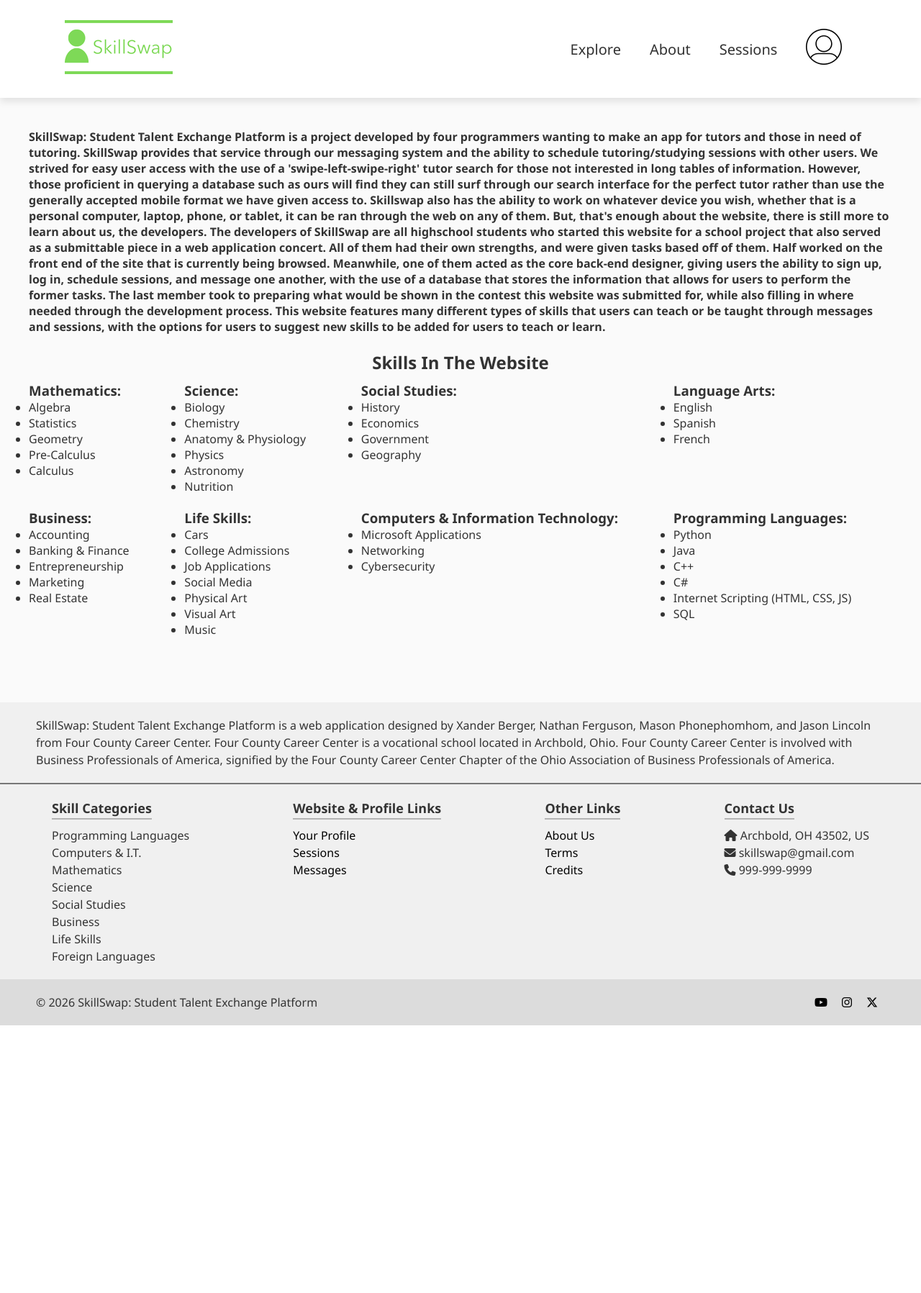
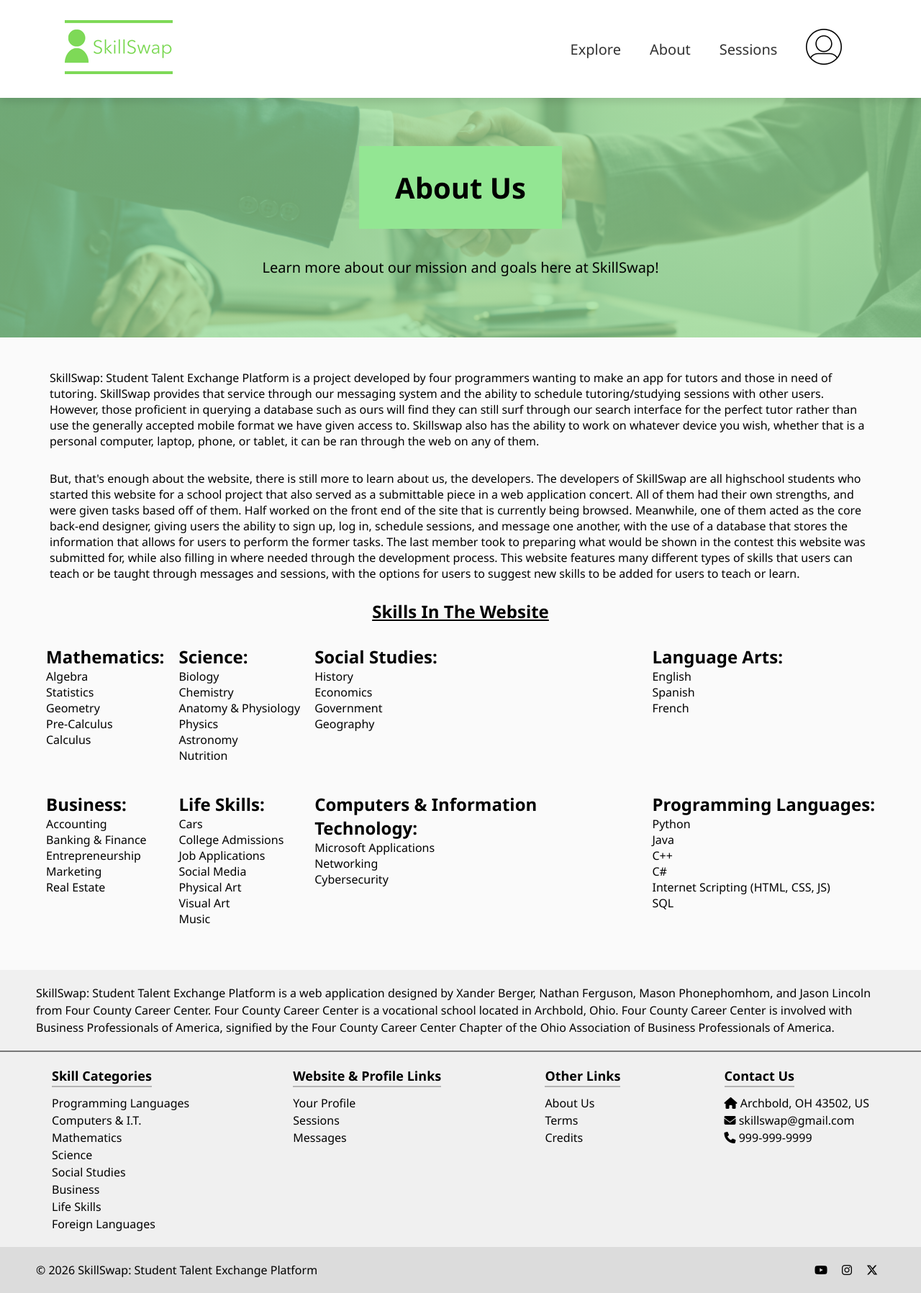
Before and after one commit to JasonLincoln/Web-app-Senior-Project-, a FastAPI app: template Virtual-Contest-Project/Group-Project-Server/templates/about_us.html in a window 1280 px wide. Shown: the whole page at 72% size. Before the commit the page ends 1425 px from the top, so only its background shows below. Run offline with FastAPI, Linux system fonts and the light colour scheme; the template is opened without the code that fills it, so the values that code supplies are empty; some libraries are stand-ins or nearby versions.

Commit message:
about us revamped

```diff
--- a/Virtual-Contest-Project/Group-Project-Server/static/css/about_us.css
+++ b/Virtual-Contest-Project/Group-Project-Server/static/css/about_us.css
@@ -1,27 +1,93 @@
-/* About Us Page */
-body {
-    font-family: Arial, sans-serif;
-    margin: 20px 0 0;
-    background-color: #f9f9f9;
-    color: #333;
+/* Start: Overall */
+/* Start: Overall */
+/* Start: Overall */
+
+ul {
+    list-style-type: none;
 }
-ul {
-    list-style-type: disc;
+
+#about-us-skills-wrapper {
+    margin: 5vh 5vw;
+    display: flex;
+    flex-direction: column;
 }
-#about-us-page {
-    padding: 40px;
-}
+
 #about-us-skills-wrapper-title {
     font-size: 24px;
-    margin-bottom: 10px;
+    margin: 20px 0;
     text-align: center;
+    text-decoration: underline;
 }
-#about-us-skills-wrapper {
+
+#about-us-intro {
+    display: flex;
+    flex-direction: column;
+    gap: 20px;
+}
+
+.about-us-section {
+    padding: 5px;
+}
+
+/* End: Overall */
+/* End: Overall */
+/* End: Overall */
+
+/* Start: Preview */
+/* Start: Preview */
+/* Start: Preview */
+
+.preview-to-website {
+    display: flex;
+    flex-direction: column;
+    justify-content: center;
+    align-items: center;
+    gap: 40px;
+    height: 350px;
+    background-image:
+        linear-gradient(rgba(150, 221, 150, 0.742), rgba(150, 221, 150, 0.742)),
+        url(../images/about_us.png);
+    background-size: cover;
+    background-position: center;
+    background-repeat: no-repeat;
+}
+
+.preview-title {
+    background-color: rgb(147, 230, 147);
+    width: fit-content;
+    max-width: 80vw;
+    padding: 30px 50px;
+    font-size: 40px;
+    text-align: center;
+    font-weight: bold;
+}
+
+.preview-description {
+    width: fit-content;
+    max-width: 60vw;
+    text-align: center;
+    font-weight: 500;
+    font-size: 20px;
+}
+
+/* End: Preview */
+/* End: Preview */
+/* End: Preview */
+
+/* Start: Grid Areas */
+/* Start: Grid Areas */
+/* Start: Grid Areas */
+.list-grid {
     display: grid;
     grid-template-areas:
-        "mathematics-list science-list  social-studies-list language-arts-list  business-list life-skills-list  computers-and-it-list programming-languages-list";
+        "mathematics-list science-list social-studies-list language-arts-list"
+        "business-list life-skills-list computers-and-it-list programming-languages-list";
     gap: 20px;
 }
+.subject-list {
+    margin: 10px 0;
+}
+
 #mathematics-list {
     grid-area: mathematics-list;
 }
@@ -46,27 +112,16 @@ ul {
 #programming-languages-list {
     grid-area: programming-languages-list;
 }
-/* End: About Us Page */
+/* End: Grid Areas */
+/* End: Grid Areas */
+/* End: Grid Areas */
 
-@media (max-width: 1500px) {
-    #about-us-skills-wrapper {
-        grid-template-areas:
-            "mathematics-list science-list social-studies-list language-arts-list"
-            "business-list life-skills-list computers-and-it-list programming-languages-list";
-    }
-}
-
-@media (max-width: 1024px) {
-    #about-us-skills-wrapper {
-        grid-template-areas:
-            "mathematics-list science-list social-studies-list"
-            "language-arts-list business-list life-skills-list"
-            "computers-and-it-list programming-languages-list .";
-    }
-}
-
-@media (max-width: 768px) {
-    #about-us-skills-wrapper {
+/* Start: Responsiveness - About Us */
+/* Start: Responsiveness - About Us */
+/* Start: Responsiveness - About Us */
+@media (max-width: 1000px) {
+    .list-grid {
+        display: grid;
         grid-template-areas:
             "mathematics-list science-list"
             "social-studies-list language-arts-list"
@@ -75,8 +130,9 @@ ul {
     }
 }
 
-@media (max-width: 480px) {
-    #about-us-skills-wrapper {
+@media (max-width: 500px) {
+    .list-grid {
+        display: grid;
         grid-template-areas:
             "mathematics-list"
             "science-list"
@@ -88,3 +144,6 @@ ul {
             "programming-languages-list";
     }
 }
+/* End: Responsiveness - About Us */
+/* End: Responsiveness - About Us */
+/* End: Responsiveness - About Us */
--- a/Virtual-Contest-Project/Group-Project-Server/templates/about_us.html
+++ b/Virtual-Contest-Project/Group-Project-Server/templates/about_us.html
@@ -6,26 +6,42 @@
 {% endblock %}
 
 {% block content %}
+    <!-- The biography of the website, how it came to be, and what it has -->
     <div id="about-us-page">
-    <!-- The biography of the website, how it came to be, and what it has -->
-    <h4>
+        <!-- Introduction -->
+        <div class="preview-to-website">
+            <div class="preview-title">About Us</div>
+            <div class="preview-description">
+                Learn more about our mission and goals here at SkillSwap!
+            </div>
+        </div>
+        <!-- Main Content Container -->
+        <div id="about-us-skills-wrapper">
+            <!-- Main Content -->
+            <div id="about-us-intro">
+                <!-- About The Website -->
+                <div class="about-us-section">
                     SkillSwap: Student Talent Exchange Platform is a project developed by four programmers wanting to make an app for tutors and those in need of tutoring.
                     SkillSwap provides that service through our messaging system and the ability to schedule tutoring/studying sessions with other users.
-        We strived for easy user access with the use of a 'swipe-left-swipe-right' tutor search for those not interested in long tables of information.
                     However, those proficient in querying a database such as ours will find they can still surf through our search interface for the perfect tutor rather than use the generally accepted mobile format we have given access to.
                     Skillswap also has the ability to work on whatever device you wish, whether that is a personal computer, laptop, phone, or tablet, it can be ran through the web on any of them.
+                </div>
+                <!-- About The Developers -->
+                <div class="about-us-section">
                     But, that's enough about the website, there is still more to learn about us, the developers.
                     The developers of SkillSwap are all highschool students who started this website for a school project that also served as a submittable piece in a web application concert.
                     All of them had their own strengths, and were given tasks based off of them. Half worked on the front end of the site that is currently being browsed.
                     Meanwhile, one of them acted as the core back-end designer, giving users the ability to sign up, log in, schedule sessions, and message one another, with the use of a database that stores the information that allows for users to perform the former tasks.
                     The last member took to preparing what would be shown in the contest this website was submitted for, while also filling in where needed through the development process.
                     This website features many different types of skills that users can teach or be taught through messages and sessions, with the options for users to suggest new skills to be added for users to teach or learn.
-    </h4>
-    <br>
-    <h2 id="about-us-skills-wrapper-title">Skills In The Website</h2>
-    <div id="about-us-skills-wrapper">
-        <ul id="mathematics-list">
-            <h3>Mathematics:</h3>
+                </div>
+            </div>
+            <!-- Header -->
+            <h1 id="about-us-skills-wrapper-title">Skills In The Website</h1>
+            <div class="list-grid">
+                <!-- Math -->
+                <div id="mathematics-list" class="subject-list">
+                    <h2>Mathematics:</h2>
                     <ul>
                         <li>Algebra</li>
                         <li>Statistics</li>
@@ -33,9 +49,10 @@
                         <li>Pre-Calculus</li>
                         <li>Calculus</li>
                     </ul>
-        </ul>
-        <ul id="science-list">
-            <h3>Science:</h3>
+                </div>
+                <!-- Science -->
+                <div id="science-list" class="subject-list">
+                    <h2>Science:</h2>
                     <ul>
                         <li>Biology</li>
                         <li>Chemistry</li>
@@ -44,26 +61,29 @@
                         <li>Astronomy</li>
                         <li>Nutrition</li>
                     </ul>
-        </ul>
-        <ul id="social-studies-list">
-            <h3>Social Studies:</h3>
+                </div>
+                <!-- Social Studies -->
+                <div id="social-studies-list" class="subject-list">
+                    <h2>Social Studies:</h2>
                     <ul>
                         <li>History</li>
                         <li>Economics</li>
                         <li>Government</li>
                         <li>Geography</li>
                     </ul>
-        </ul>
-        <ul id="language-arts-list">
-            <h3>Language Arts:</h3>
+                </div>
+                <!-- Language Arts -->
+                <div id="language-arts-list" class="subject-list">
+                    <h2>Language Arts:</h2>
                     <ul>
                         <li>English</li>
                         <li>Spanish</li>
                         <li>French</li>
                     </ul>
-        </ul>
-        <ul id="business-list">
-            <h3>Business:</h3>
+                </div>
+                <!-- Business -->
+                <div id="business-list" class="subject-list">
+                    <h2>Business:</h2>
                     <ul>
                         <li>Accounting</li>
                         <li>Banking & Finance</li>
@@ -71,9 +91,10 @@
                         <li>Marketing</li>
                         <li>Real Estate</li>
                     </ul>
-        </ul>
-        <ul id="life-skills-list">
-            <h3>Life Skills:</h3>
+                </div>
+                <!-- Life Skills -->
+                <div id="life-skills-list" class="subject-list">
+                    <h2>Life Skills:</h2>
                     <ul>
                         <li>Cars</li>
                         <li>College Admissions</li>
@@ -83,18 +104,19 @@
                         <li>Visual Art</li>
                         <li>Music</li>
                     </ul>
-        </ul>
-        <ul id="computers-and-it-list">
-            <h3>Computers & Information Technology:</h3>
+                </div>
+                <!-- Computers -->
+                <div id="computers-and-it-list" class="subject-list">
+                    <h2>Computers & Information Technology:</h2>
                     <ul>
                         <li>Microsoft Applications</li>
                         <li>Networking</li>
                         <li>Cybersecurity</li>
                     </ul>
-        </ul>
-
-        <ul id="programming-languages-list">
-            <h3>Programming Languages:</h3>
+                </div>
+                <!-- Programming Languages -->
+                <div id="programming-languages-list" class="subject-list">
+                    <h2>Programming Languages:</h2>
                     <ul>
                         <li>Python</li>
                         <li>Java</li>
@@ -103,7 +125,8 @@
                         <li>Internet Scripting (HTML, CSS, JS)</li>
                         <li>SQL</li>
                     </ul>
-        </ul>
+                </div>
+            </div>
         </div>
     </div>
 {% endblock %}
```
Also changed, not shown: css/about_us.css (+95 -33 lines), html/about_us.html (+50 -29 lines), images/about_us.png (added). Lines whose indentation alone changed are shown as unchanged.
